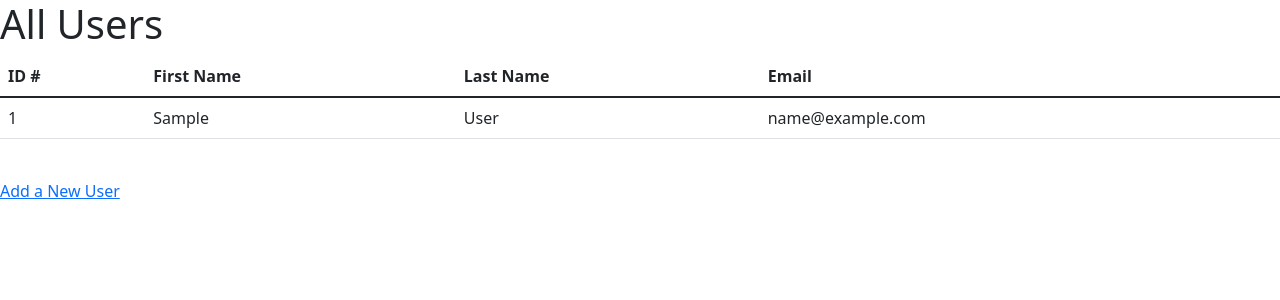
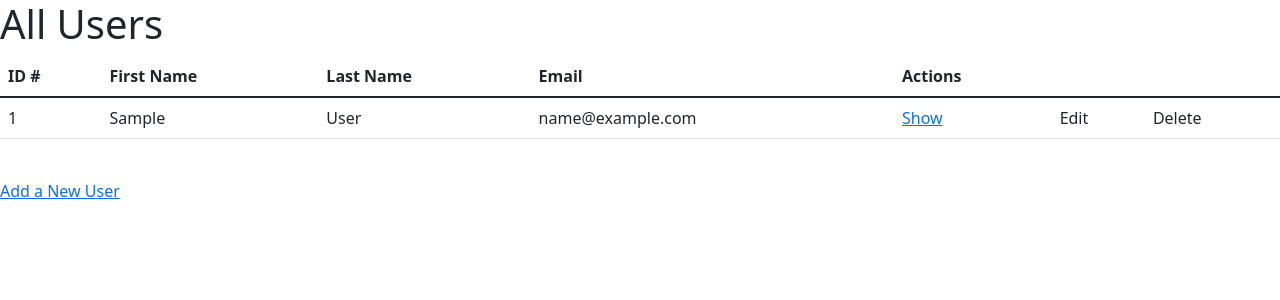
Before and after one commit to funki73/Python, a Flask app: template mysql/users_cr/templates/index.html in a window 1280 px wide. Shown: the top 300 px of the page. Run offline with Flask 2, Linux system fonts and the light colour scheme; the template is opened without the code that fills it: most values are stand-ins (such as "Sample title", 1, 10 or a date in 2020).

Commit message:
1104211134

```diff
--- a/mysql/users_cr/templates/index.html
+++ b/mysql/users_cr/templates/index.html
@@ -26,6 +26,7 @@
                 <th>First Name</th>
                 <th>Last Name</th>
                 <th>Email</th>
+                <th>Actions</th>
             </tr>
         </thead>
         <tbody>
@@ -35,11 +36,13 @@
                 <td>{{ one_user.first_name }}</td>
                 <td>{{ one_user.last_name }}</td>
                 <td>{{ one_user.email }}</td>
+                <td><a href="/users/{{ user.id }}"> Show</a></td>
+                </td><td>Edit</td><td>Delete</td>
             </tr>
             {% endfor %}
         </tbody>
     </table>
-        <br>
+    <br>
         <a href="/create">Add a New User</a>
 </body>
 </html>
```
